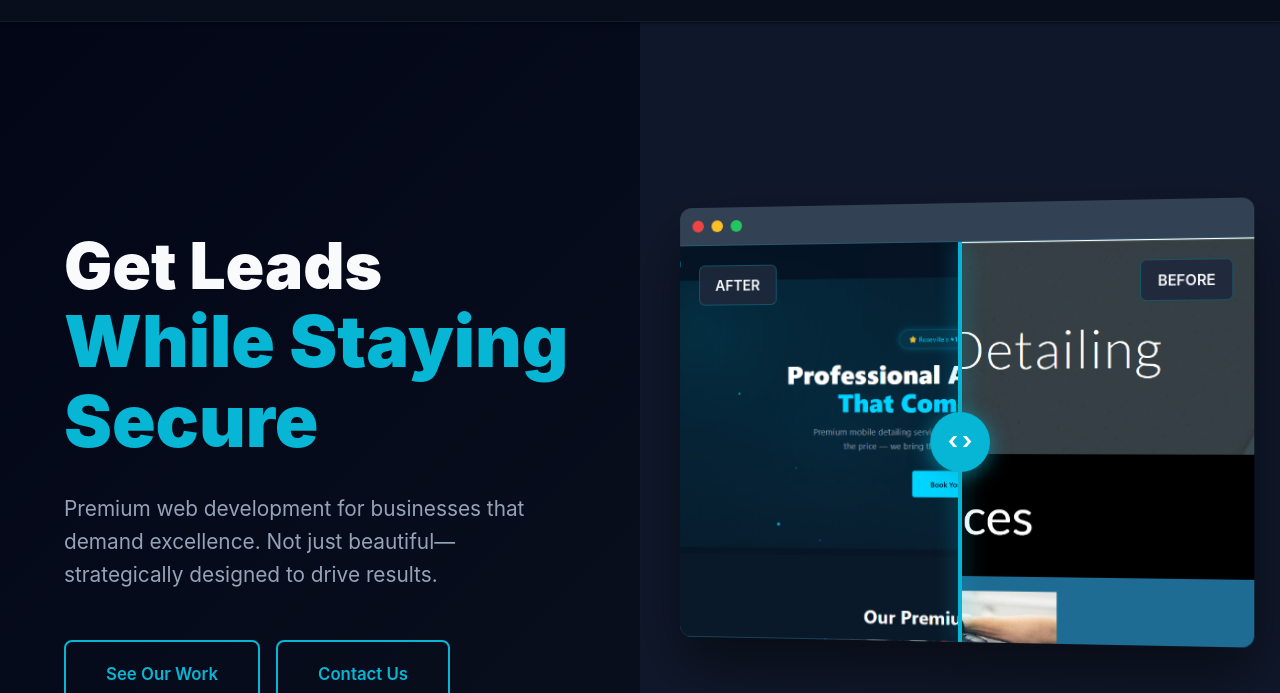
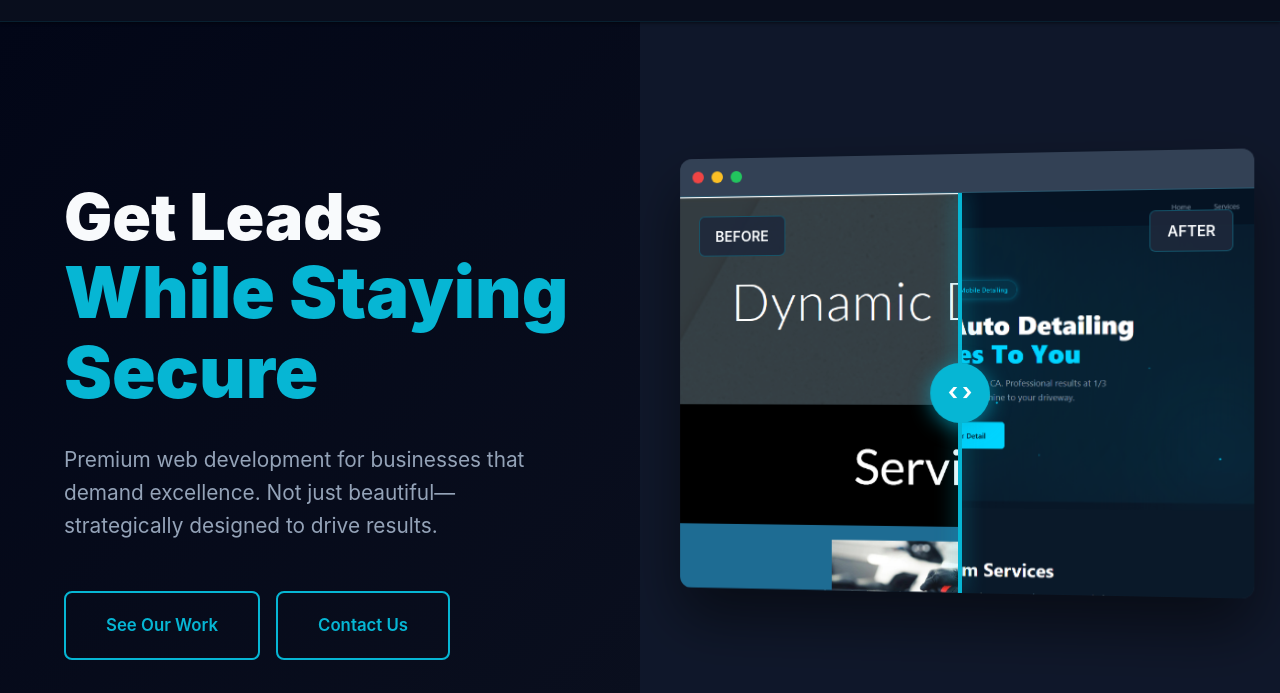
Before and after one commit to thewebfortress/thewebfortresssite, a plain HTML site: page index.html in a window 1280 px wide. Shown: the part 107-800 px from the top of the page. Drawn offline with Linux system fonts and the light colour scheme.

Commit message:
Add files via upload

```diff
--- a/index.html
+++ b/index.html
@@ -47,8 +47,8 @@
                     <div class="before-after-container">
                         <div class="before-image"></div>
                         <div class="after-image" id="afterImage"></div>
-                        <div class="before-label">BEFORE</div>
-                        <div class="after-label">AFTER</div>
+                        <div class="before-label">AFTER</div>
+                        <div class="after-label">BEFORE</div>
                         <div class="slider-line" id="sliderLine">
                             <div class="slider-button" id="sliderButton"></div>
                         </div>
@@ -108,7 +108,7 @@
             </div>
             <div class="bento-item">
                 <div class="bento-image">
-                    <img src="message.png" alt="LuxeCommerce Store">
+                    <img src="message.png" >
                     <div class="bento-overlay">
                         <h3 style="color: white; font-size: 2rem; font-weight: 700;">Cloak</h3>
                     </div>
@@ -311,7 +311,6 @@
                 <ul class="footer-links">
                     <li><a href="#services">Web Design</a></li>
                     <li><a href="#services">Development</a></li>
-                    <li><a href="#services">E-Commerce</a></li>
                     <li><a href="#services">Optimization</a></li>
                 </ul>
             </div>
@@ -328,7 +327,7 @@
             </div>
         </div>
         <div class="footer-bottom">
-            <p>© 2024 The Web Fortress. All rights reserved.</p>
+            <p>© 2025 The Web Fortress. All rights reserved.</p>
         </div>
     </footer>
     <script>
@@ -477,17 +476,6 @@
         });
 
         // Browser mockup parallax
-        const heroRight = document.querySelector('.hero-right');
-        const mockup = document.querySelector('.browser-mockup');
-
-        window.addEventListener('scroll', () => {
-            if (heroRight) {
-                const scrolled = window.scrollY;
-                if (scrolled < window.innerHeight) {
-                    mockup.style.transform = `perspective(1000px) rotateY(-5deg) translateY(${scrolled * 0.3}px)`;
-                }
-            }
-        });
         // Contact Form Handler
 document.getElementById('contactForm').addEventListener('submit', function(e) {
     e.preventDefault();
--- a/stylesheet.css
+++ b/stylesheet.css
@@ -87,7 +87,7 @@
         }
         /* Hero Section with Split Layout */
         .hero {
-            min-height: 100vh;
+            min-height: 10vh;
             display: grid;
             grid-template-columns: 1fr 1fr;
             margin-top: 0;
@@ -256,10 +256,10 @@
             pointer-events: none;
         }
         .before-image {
-            background-image: url('before.png');
+            background-image: url('detialingsite.png');
         }
         .after-image {
-            background-image: url('detialingsite.png');
+            background-image: url('before.png');
             clip-path: polygon(0 0, 50% 0, 50% 100%, 0 100%);
         }
         .slider-line {
```
